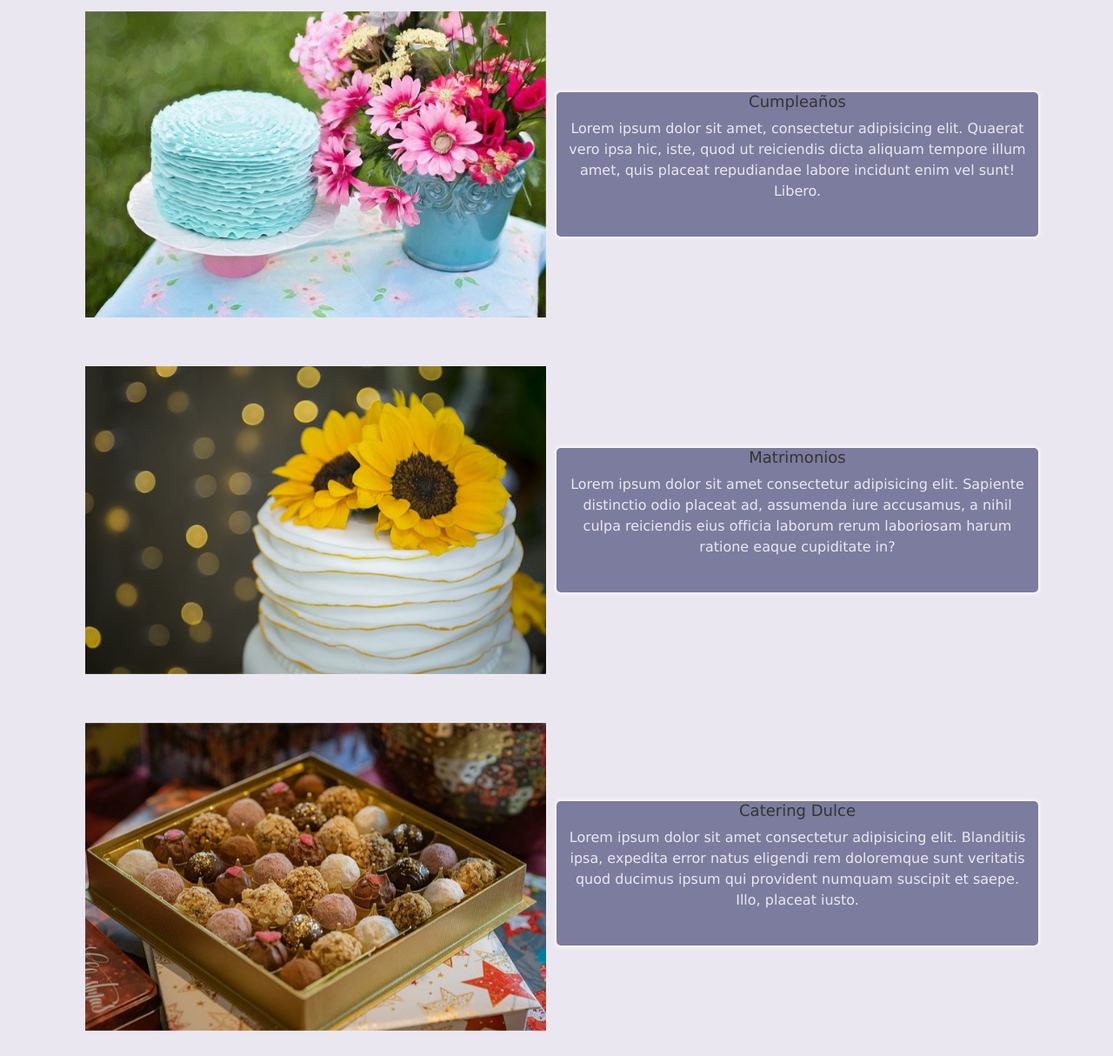
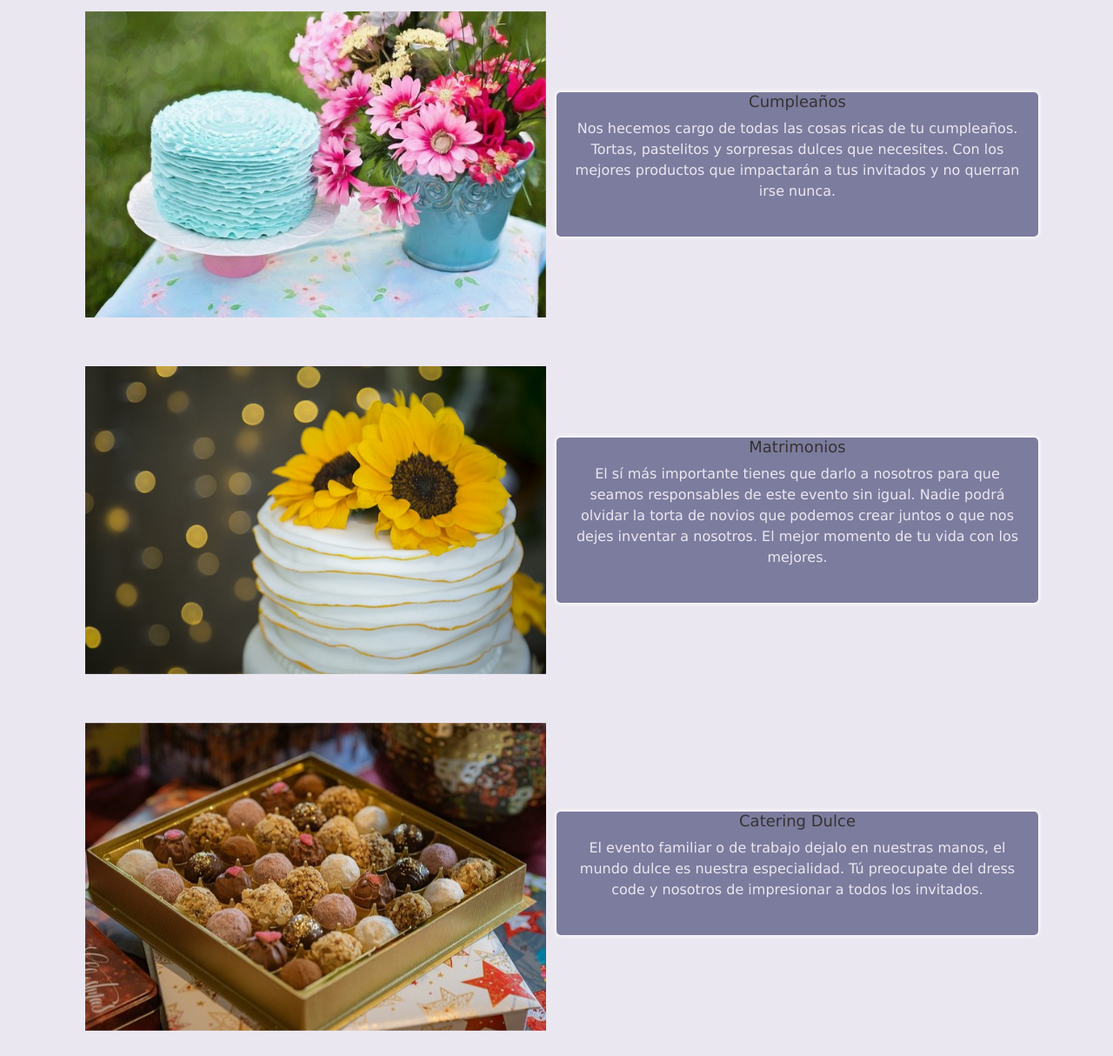
Before and after one commit to mfranmedina/terceraentregawbakery, a plain HTML site: page Secciones/Eventos.html in a window 1280 px wide. Shown: the part 730-1944 px from the top of the page at 87% size. Drawn offline with nearby package versions, Linux system fonts and the light colour scheme.

Commit message:
segundo commit

```diff
--- a/Secciones/Eventos.html
+++ b/Secciones/Eventos.html
@@ -133,7 +133,7 @@
                     </div>
                     <div class="col-sm post align-self-center pb-4 btn--red3" id="cumpleaños">
                         <h3>Cumpleaños</h3>
-                        <p>Lorem ipsum dolor sit amet, consectetur adipisicing elit. Quaerat vero ipsa hic, iste, quod ut reiciendis dicta aliquam tempore illum amet, quis placeat repudiandae labore incidunt enim vel sunt! Libero.</p>
+                        <p>Nos hecemos cargo de todas las cosas ricas de tu cumpleaños. Tortas, pastelitos y sorpresas dulces que necesites. Con los mejores productos que impactarán a tus invitados y no querran irse nunca.</p>
 
                     </div>
 
@@ -155,7 +155,7 @@
                     </div>
                     <div class="col-sm post align-self-center pb-4 btn--red3" id="matrimonios">
                         <h3>Matrimonios</h3>
-                        <p>Lorem ipsum dolor sit amet consectetur adipisicing elit. Sapiente distinctio odio placeat ad, assumenda iure accusamus, a nihil culpa reiciendis eius officia laborum rerum laboriosam harum ratione eaque cupiditate in?</p>
+                        <p>El sí más importante tienes que darlo a nosotros para que seamos responsables de este evento sin igual. Nadie podrá olvidar la torta de novios que podemos crear juntos o que nos dejes inventar a nosotros. El mejor momento de tu vida con los mejores. </p>
 
 
                     </div>
@@ -177,7 +177,7 @@
                     </div>
                     <div class="col-sm post align-self-center pb-4 btn--red3">
                         <h3>Catering Dulce</h3>
-                        <p>Lorem ipsum dolor sit amet consectetur adipisicing elit. Blanditiis ipsa, expedita error natus eligendi rem doloremque sunt veritatis quod ducimus ipsum qui provident numquam suscipit et saepe. Illo, placeat iusto.</p>
+                        <p>El evento familiar o de trabajo dejalo en nuestras manos, el mundo dulce es nuestra especialidad. Tú preocupate del dress code y nosotros de impresionar a todos los invitados.</p>
 
 
                     </div>
```
Also changed, not shown: Secciones/Blog.html (+3 -3 lines), Secciones/Productos.html (+1 -1 lines).
